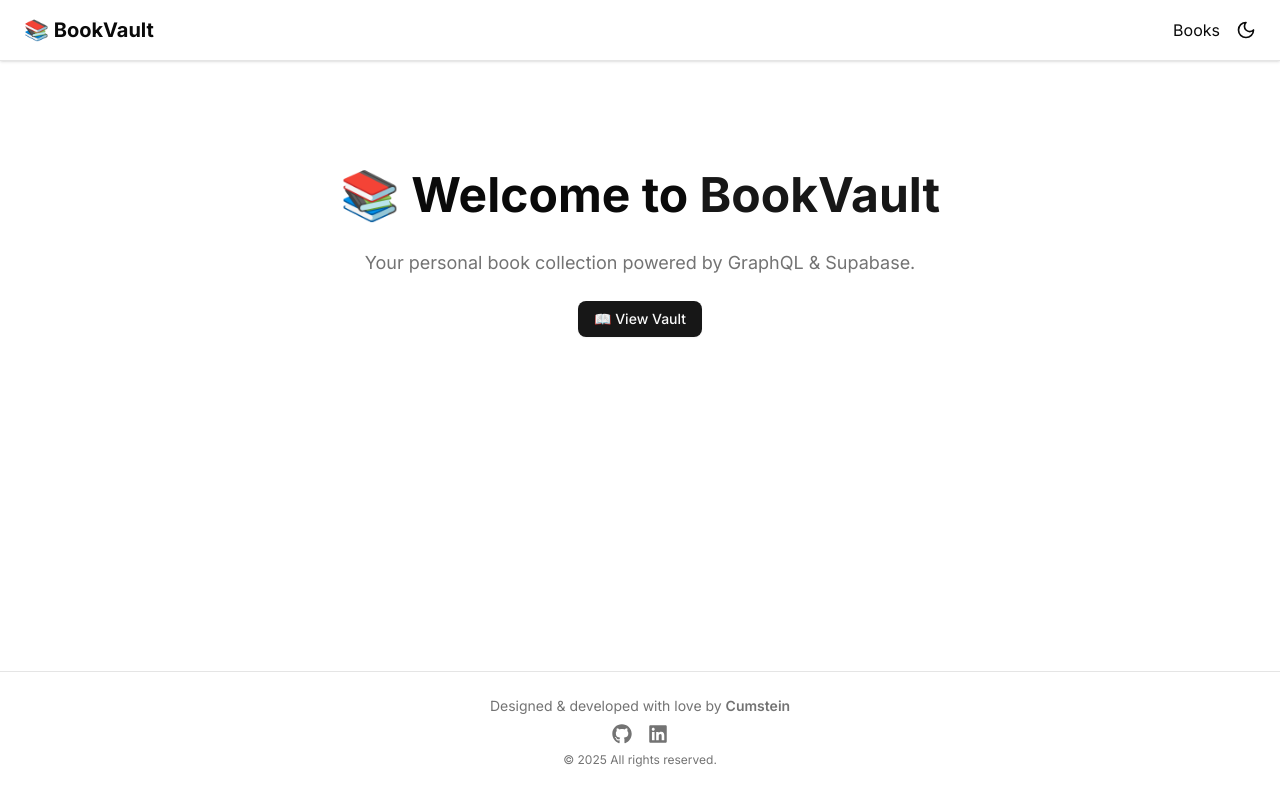
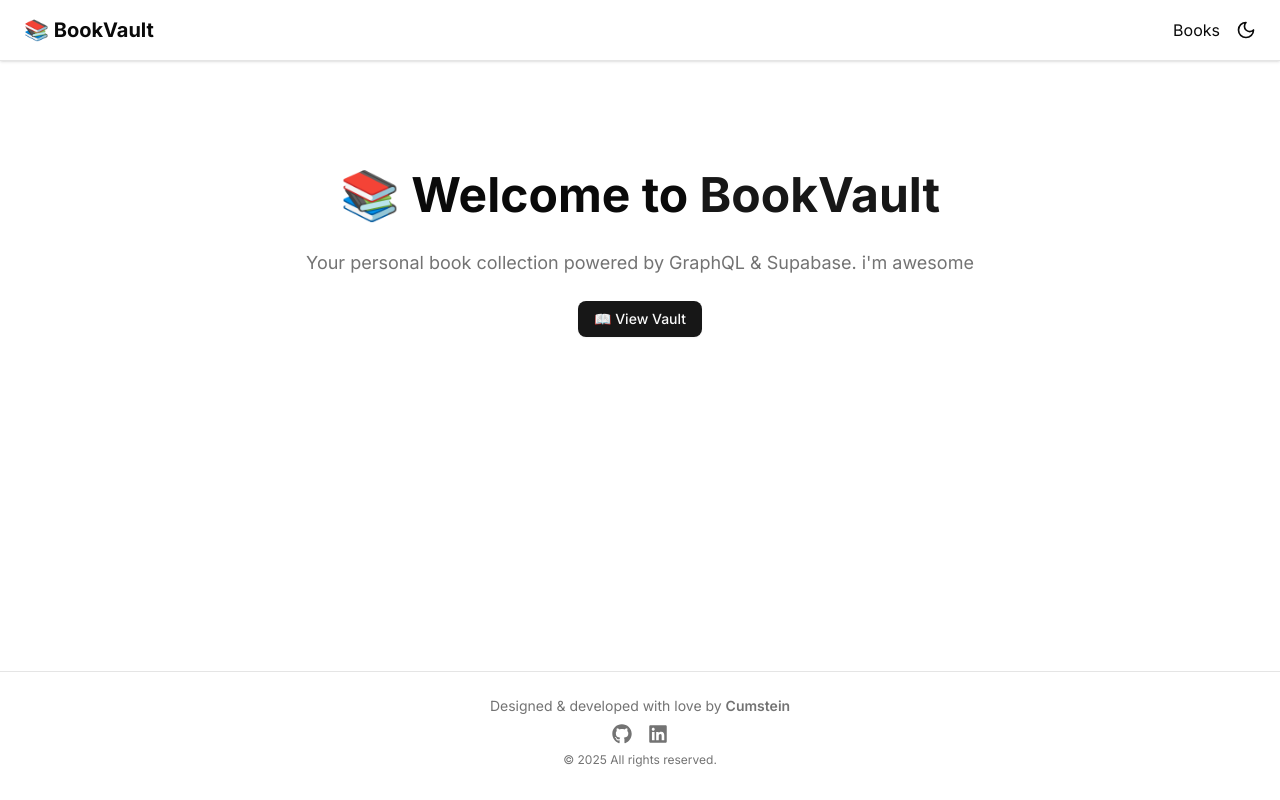
Before and after one commit to cumstein/bookvault, a Next.js app: page / in a window 1280 px wide. Built offline with nearby package versions, Linux system fonts and the light colour scheme; no server answers.

Commit message:
testing husky pre psuh

```diff
--- a/src/app/page.tsx
+++ b/src/app/page.tsx
@@ -1,5 +1,6 @@
 import Link from 'next/link';
 import { Button } from '@/components/ui/button';
+import React from 'react';
 
 export default function Home() {
   return (
@@ -8,7 +9,7 @@ export default function Home() {
         📚 Welcome to <span className="text-primary">BookVault</span>
       </h1>
       <p className="text-muted-foreground text-lg">
-        Your personal book collection powered by GraphQL & Supabase.
+        Your personal book collection powered by GraphQL & Supabase. i'm awesome
       </p>
       <Button asChild>
         <Link href="/books">📖 View Vault</Link>
```
Also changed, not shown: 1 other file (tests, documents, lock files or other folders).
